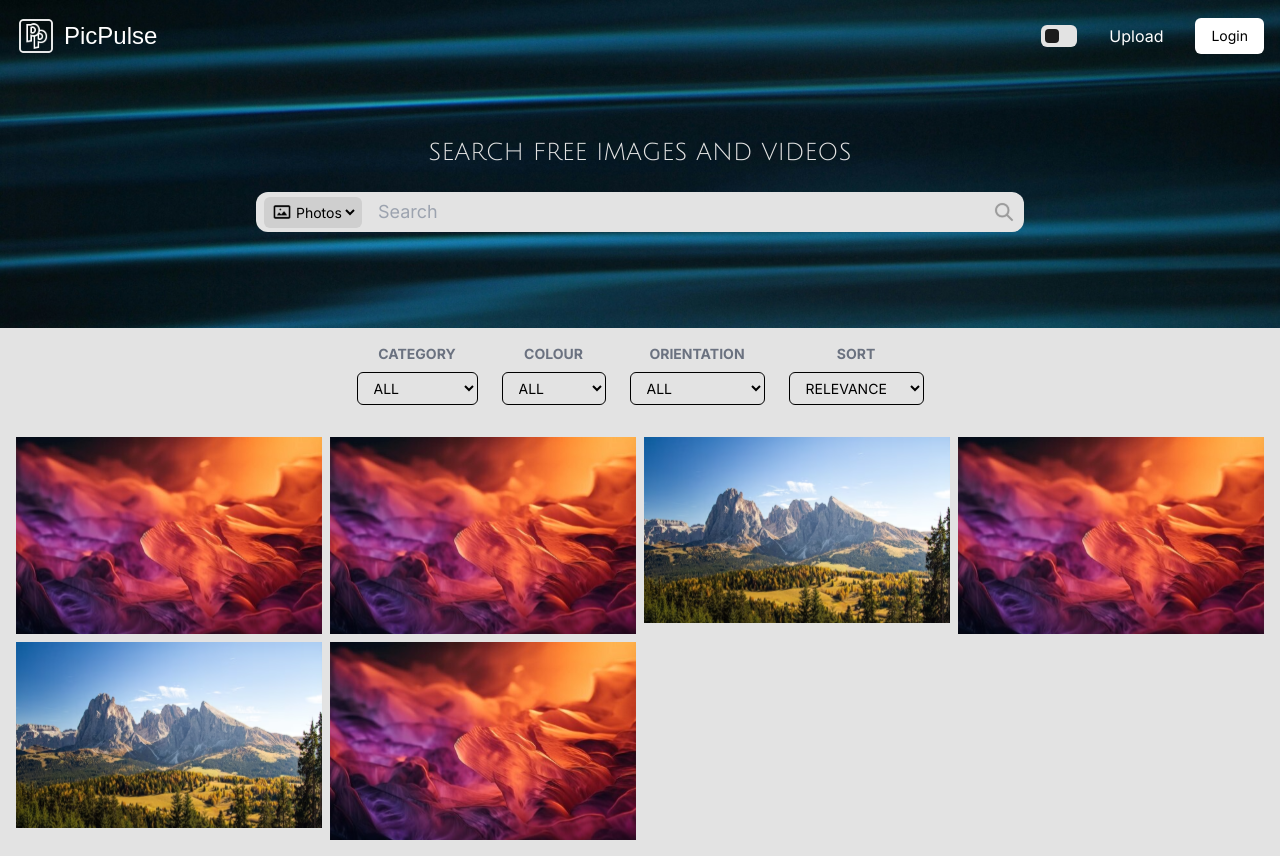
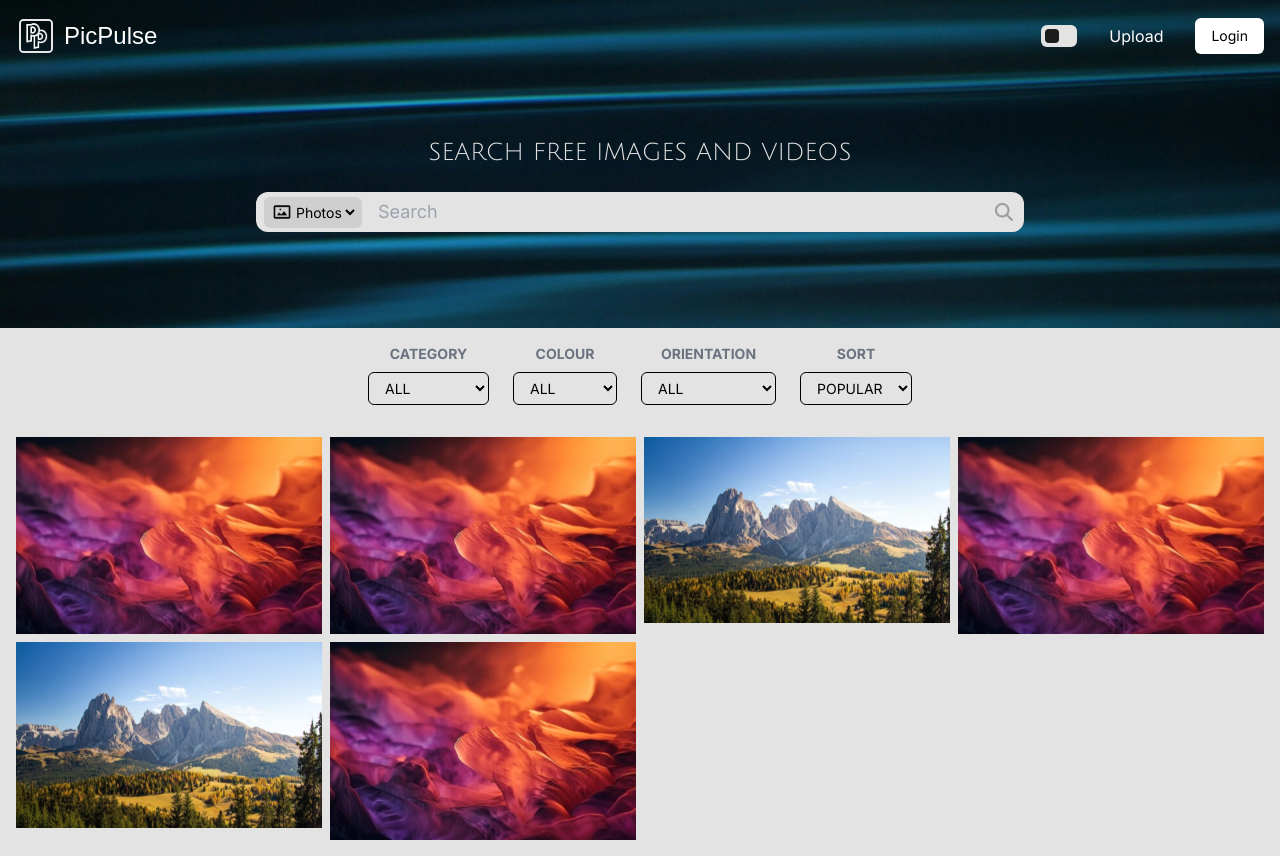
Before and after one commit to smalik21/pic-pulse, a React (Vite) app: page / in a window 1280 px wide. Built offline with nearby package versions, Linux system fonts and the light colour scheme; a web font is replaced by a local one.

Commit message:
fix: :pencil2:

```diff
--- a/src/components/Filters.tsx
+++ b/src/components/Filters.tsx
@@ -3,7 +3,7 @@ const filters = [
    { "name": "CATEGORY", "options": ["ALL", "ABSTRACT", "NATURE", "BLACK"] },
    { "name": "COLOUR", "options": ["ALL", "RED", "YELLOW", "BLUE"] },
    { "name": "ORIENTATION", "options": ["ALL", "HORIZONTAL", "VERTICAL"] },
-   { "name": "SORT", "options": ["RELEVANCE", "POPULARITY"] },
+   { "name": "SORT", "options": ["POPULAR", "LATEST"] },
 ]
 
 const Filters = () => {
```
